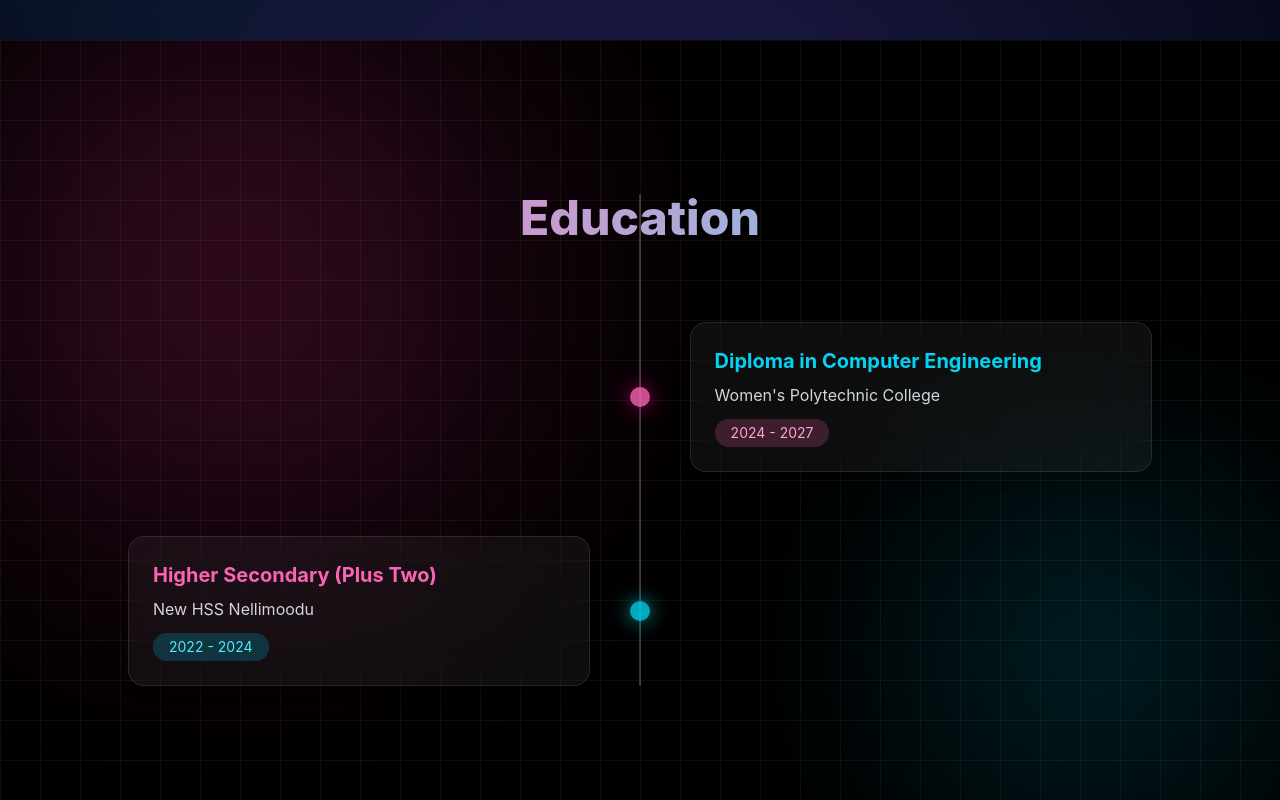
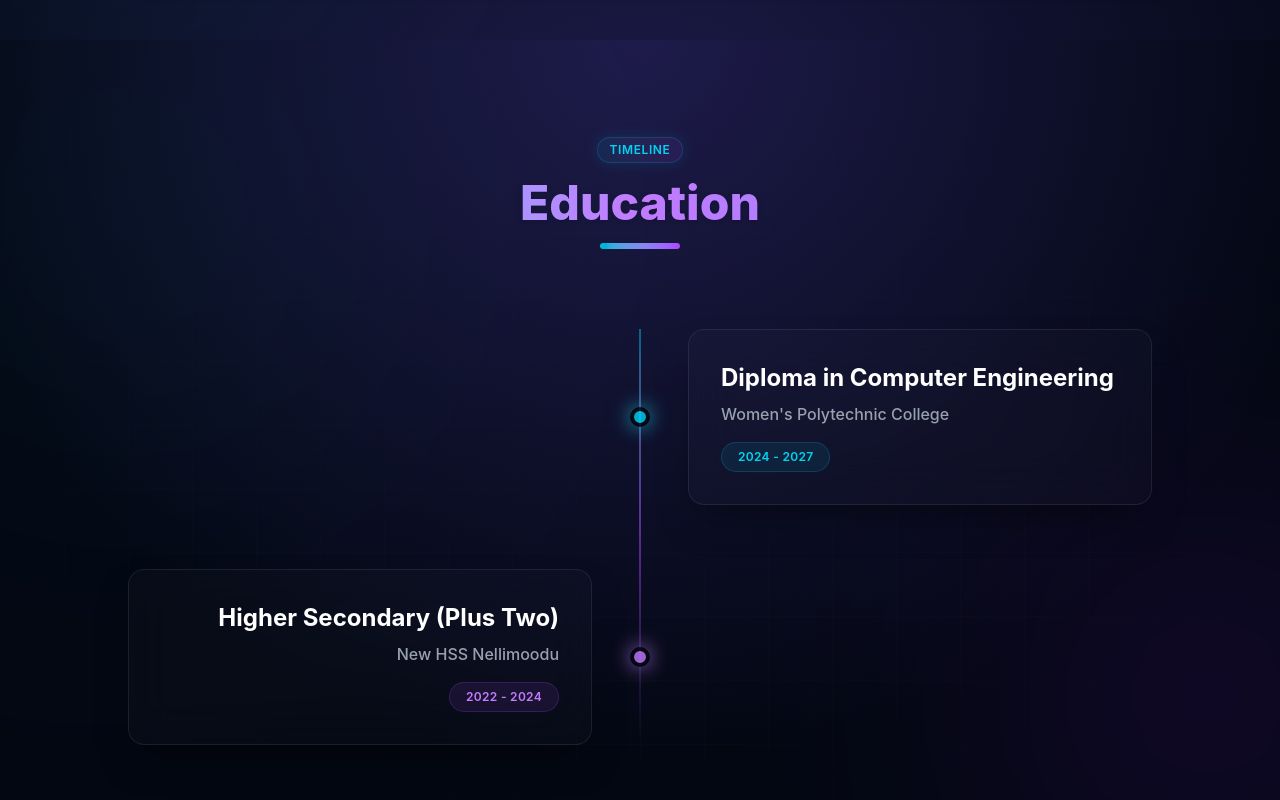
Before and after one commit to Ancy2006/portfolio, a React app: page / in a window 1280 px wide. Shown: the part 1560-2360 px from the top of the page. Built offline with nearby package versions, Linux system fonts and the light colour scheme; the HTML template or start-up script is replaced by a standard one.

Commit message:
theme changed

```diff
--- a/src/components/Education.jsx
+++ b/src/components/Education.jsx
@@ -2,92 +2,101 @@ import React from "react";
 
 function Education() {
   return (
-    <div className="w-full min-h-screen flex items-center justify-center bg-black px-6 relative overflow-hidden">
+    <div className="w-full min-h-screen flex items-center justify-center bg-[#030712] px-6 relative overflow-hidden py-20">
 
-      {/* 🌌 GRID BACKGROUND */}
-      <div className="absolute inset-0 bg-[linear-gradient(rgba(255,255,255,0.05)_1px,transparent_1px),linear-gradient(90deg,rgba(255,255,255,0.05)_1px,transparent_1px)] bg-[size:40px_40px]"></div>
+      {/* 🌌 DYNAMIC GRADIENT BASE */}
+      <div className="absolute inset-0 bg-[radial-gradient(circle_at_50%_0%,#1e1b4b,#030712_70%)]"></div>
 
-      {/* 🌈 Glow */}
-      <div className="absolute w-[400px] h-[400px] bg-pink-500 blur-[140px] opacity-30 top-10 left-10"></div>
-      <div className="absolute w-[300px] h-[300px] bg-cyan-500 blur-[120px] opacity-20 bottom-10 right-10"></div>
+      {/* ☄️ ANIMATED FLOATING GLOW BLOBS (Home & About Theme Matching) */}
+      <div className="absolute w-[500px] h-[500px] bg-cyan-500/10 rounded-full blur-[140px] top-[-10%] left-[-10%] animate-[pulse_15s_infinite_alternate] mix-blend-screen pointer-events-none"></div>
+      <div className="absolute w-[400px] h-[400px] bg-purple-600/10 rounded-full blur-[130px] bottom-[-10%] right-[-10%] animate-[bounce_12s_infinite_alternate] mix-blend-screen pointer-events-none"></div>
 
-      <div className="relative max-w-5xl w-full">
+      {/* 🕸️ PREMIUM MESH/GRID OVERLAY */}
+      <div className="absolute inset-0 bg-[linear-gradient(to_right,#1f293715_1px,transparent_1px),linear-gradient(to_bottom,#1f293715_1px,transparent_1px)] bg-[size:4rem_4rem] [mask-image:radial-gradient(ellipse_60%_60%_at_50%_50%,#000_60%,transparent_100%)]"></div>
+
+      <div className="relative max-w-5xl w-full z-10">
 
         {/* 🔥 TITLE */}
-        <h2 className="text-5xl font-extrabold text-center bg-gradient-to-r from-pink-400 to-cyan-400 text-transparent bg-clip-text mb-20">
+        <div className="text-center mb-20">
+          <span className="inline-flex items-center gap-2 px-3 py-1 rounded-full text-xs font-semibold bg-gradient-to-r from-cyan-500/10 to-purple-500/10 text-cyan-400 border border-cyan-500/20 tracking-wider uppercase mb-4 shadow-[0_0_15px_rgba(6,182,212,0.15)]">
+            Timeline
+          </span>
+          <h2 className="text-4xl md:text-5xl font-extrabold bg-gradient-to-r from-cyan-400 via-purple-400 to-indigo-400 bg-clip-text text-transparent drop-shadow-sm">
             Education
           </h2>
+          <div className="w-20 h-1.5 bg-gradient-to-r from-cyan-500 to-purple-500 rounded-full mt-4 mx-auto"></div>
+        </div>
 
-        {/* 🧭 TIMELINE LINE */}
-        <div className="absolute left-1/2 top-0 w-[2px] h-full bg-white/20 transform -translate-x-1/2"></div>
+        {/* 🧭 TIMELINE CONTAINER */}
+        <div className="relative">
+
+          {/* Central Timeline Line (Responsive) */}
+          <div className="absolute left-4 md:left-1/2 top-0 w-[2px] h-full bg-gradient-to-b from-cyan-500/50 via-purple-500/50 to-transparent transform md:translate-x-[-50%]"></div>
 
           {/* 📚 ITEMS */}
-        <div className="space-y-16">
+          <div className="space-y-12 md:space-y-16">
 
-          {/* ITEM 1 */}
-          <div className="flex flex-col md:flex-row items-center justify-between">
+            {/* ITEM 1: Diploma */}
+            <div className="flex flex-col md:flex-row items-start md:items-center justify-between relative pl-10 md:pl-0">
 
-            {/* LEFT EMPTY */}
+              {/* LEFT EMPTY (For wide screens) */}
               <div className="hidden md:block w-1/2"></div>
 
               {/* CENTER DOT */}
-            <div className="relative z-10">
-              <div className="w-5 h-5 bg-pink-400 rounded-full animate-pulse shadow-[0_0_20px_rgba(255,0,150,0.8)]"></div>
+              <div className="absolute left-2 md:left-1/2 top-2 md:top-auto z-10 transform -translate-x-1/2">
+                <div className="w-5 h-5 bg-cyan-400 rounded-full animate-pulse shadow-[0_0_20px_#22d3ee] border-4 border-[#030712]"></div>
               </div>
 
               {/* RIGHT CARD */}
-            <div className="w-full md:w-1/2 md:pl-10 mt-6 md:mt-0">
-              <div className="bg-white/5 border border-white/10 backdrop-blur-2xl rounded-2xl p-6 shadow-lg hover:scale-105 hover:shadow-cyan-500/20 transition duration-300">
-
-                <h3 className="text-xl font-bold text-cyan-400">
+              <div className="w-full md:w-1/2 md:pl-12">
+                <div className="bg-white/[0.02] border border-white/[0.08] backdrop-blur-xl rounded-2xl p-6 md:p-8 shadow-[0_20px_40px_-15px_rgba(0,0,0,0.5)] hover:scale-[1.02] hover:border-cyan-500/40 transition duration-300 group">
+                  <h3 className="text-xl md:text-2xl font-bold text-white group-hover:text-cyan-400 transition duration-300">
                     Diploma in Computer Engineering
                   </h3>
-
-                <p className="text-gray-300 mt-2">
+                  <p className="text-gray-400 mt-2 font-medium">
                     Women's Polytechnic College
                   </p>
-
-                <span className="inline-block mt-3 px-4 py-1 text-sm bg-pink-400/20 text-pink-300 rounded-full">
+                  <div className="mt-4">
+                    <span className="inline-block px-4 py-1.5 text-xs font-semibold bg-cyan-500/10 text-cyan-400 border border-cyan-500/20 rounded-full tracking-wide">
                       2024 - 2027
                     </span>
-
+                  </div>
                 </div>
               </div>
 
             </div>
 
-          {/* ITEM 2 */}
-          <div className="flex flex-col md:flex-row items-center justify-between">
+            {/* ITEM 2: Plus Two */}
+            <div className="flex flex-col md:flex-row items-start md:items-center justify-between relative pl-10 md:pl-0">
 
               {/* LEFT CARD */}
-            <div className="w-full md:w-1/2 md:pr-10 mt-6 md:mt-0 order-2 md:order-1">
-              <div className="bg-white/5 border border-white/10 backdrop-blur-2xl rounded-2xl p-6 shadow-lg hover:scale-105 hover:shadow-pink-500/20 transition duration-300">
-
-                <h3 className="text-xl font-bold text-pink-400">
+              <div className="w-full md:w-1/2 md:pr-12 order-2 md:order-1">
+                <div className="bg-white/[0.02] border border-white/[0.08] backdrop-blur-xl rounded-2xl p-6 md:p-8 shadow-[0_20px_40px_-15px_rgba(0,0,0,0.5)] hover:scale-[1.02] hover:border-purple-500/40 transition duration-300 group md:text-right">
+                  <h3 className="text-xl md:text-2xl font-bold text-white group-hover:text-purple-400 transition duration-300">
                     Higher Secondary (Plus Two)
                   </h3>
-
-                <p className="text-gray-300 mt-2">
+                  <p className="text-gray-400 mt-2 font-medium">
                     New HSS Nellimoodu
                   </p>
-
-                <span className="inline-block mt-3 px-4 py-1 text-sm bg-cyan-400/20 text-cyan-300 rounded-full">
+                  <div className="mt-4">
+                    <span className="inline-block px-4 py-1.5 text-xs font-semibold bg-purple-500/10 text-purple-400 border border-purple-500/20 rounded-full tracking-wide">
                       2022 - 2024
                     </span>
-
+                  </div>
                 </div>
               </div>
 
               {/* CENTER DOT */}
-            <div className="relative z-10 order-1 md:order-2">
-              <div className="w-5 h-5 bg-cyan-400 rounded-full animate-pulse shadow-[0_0_20px_rgba(0,255,255,0.8)]"></div>
+              <div className="absolute left-2 md:left-1/2 top-2 md:top-auto z-10 transform -translate-x-1/2 order-1 md:order-2">
+                <div className="w-5 h-5 bg-purple-400 rounded-full animate-pulse shadow-[0_0_20px_#c084fc] border-4 border-[#030712]"></div>
               </div>
 
-            {/* RIGHT EMPTY */}
+              {/* RIGHT EMPTY (For wide screens) */}
               <div className="hidden md:block w-1/2 order-3"></div>
 
             </div>
 
+          </div>
         </div>
 
       </div>
```
Lines whose indentation alone changed are shown as unchanged.
